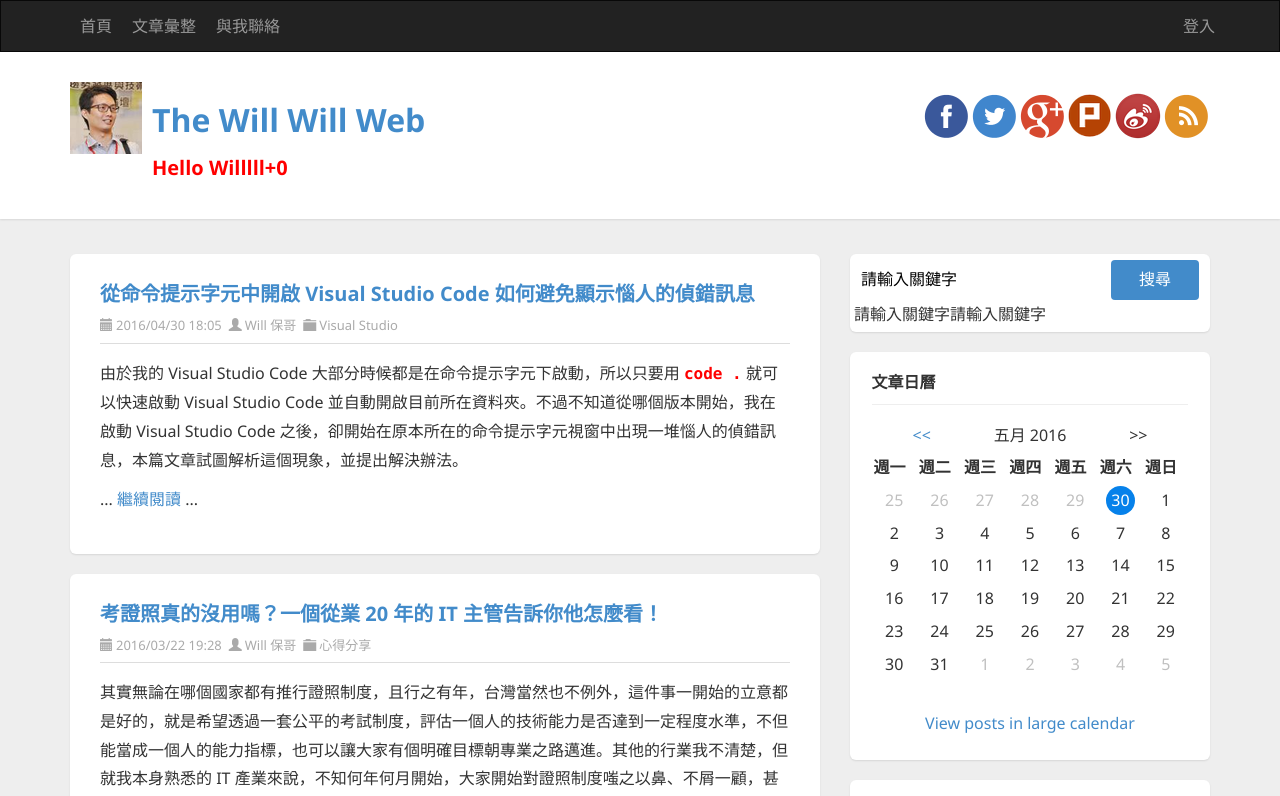
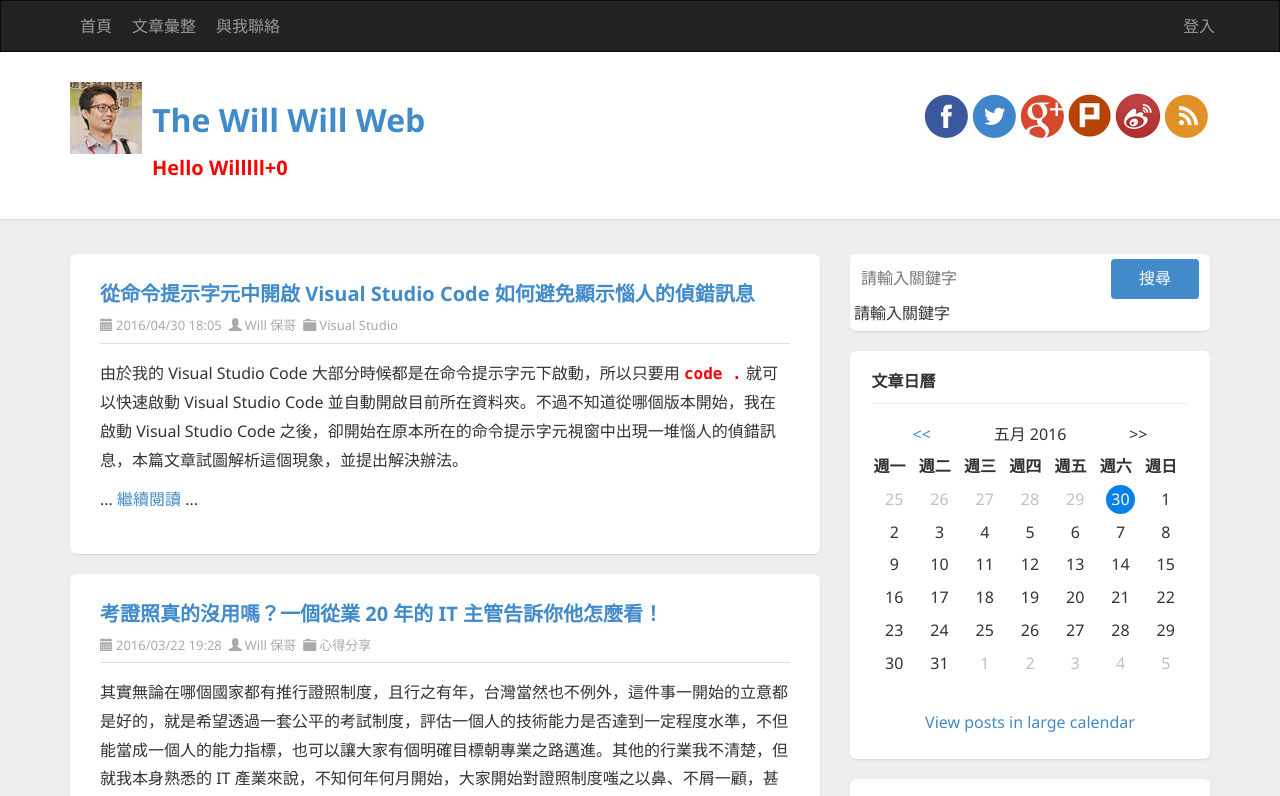
Before and after one commit to angelyaaaaa/Angular2Go, an Angular app: page / in a window 1280 px wide. Shown: the top 796 px of the page. Built offline with nearby package versions, Linux system fonts and the light colour scheme.

Commit message:
搜尋框改回單向屬性繫結，並讓搜尋按鈕按下才會寫入屬性

```diff
--- a/src/app/app.component.html
+++ b/src/app/app.component.html
@@ -75,9 +75,12 @@
         <div class="widget search">
           <div class="widget-content">
               <div id="searchbox">
-                <input type="text" placeholder="請輸入搜尋關鍵字" [(ngModel)]="keyword" accesskey="s" #ikeyWord>
-                <input type="button" value="搜尋" id="searchbutton">
-                {{keyword}}{{ikeyWord.value}}
+                <input type="text" [(placeholder)]="keyword" accesskey="s" #ikeyWord
+                  (keyup.enter)="doSearch(ikeyWord.value)"
+
+                >
+                <input type="button" value="搜尋" id="searchbutton" (click)="doSearch(ikeyWord.value)">
+                {{keyword}}
               </div>
           </div>
         </div>
--- a/src/app/app.component.ts
+++ b/src/app/app.component.ts
@@ -9,7 +9,8 @@ export class AppComponent {
   title = 'app works!';
   keyword = '請輸入關鍵字';
 
-  showKeyword() {
-    console.log();
+  doSearch(str) {
+    this.keyword = str;
+    console.log(this.keyword);
   }
 }
```
